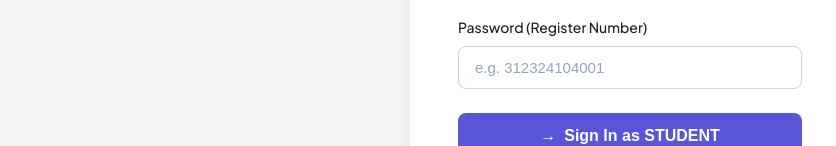
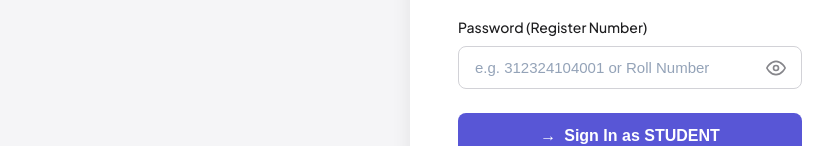
Before and after one commit to Santhosh-L-source/12_parameters, a React (Vite) app in the folder frontend-react/: page /login in a window 1280 px wide. Shown: the part 479-625 px from the top of the page, without its empty margins (10-846 px from the left). Built offline with nearby package versions, Linux system fonts and the light colour scheme; no server answers.

Commit message:
feat(auth): add password visibility eye toggle and enhance student password authentication

```diff
--- a/frontend-react/src/pages/Login.css
+++ b/frontend-react/src/pages/Login.css
@@ -132,6 +132,38 @@
 .login-card .form-group input:disabled {
   background: #f5f5f7 !important;
   cursor: not-allowed;
+}
+
+.password-input-wrapper {
+  position: relative;
+  width: 100%;
+  display: flex;
+  align-items: center;
+}
+
+.password-input-wrapper input {
+  padding-right: 44px !important;
+}
+
+.password-toggle-btn {
+  position: absolute;
+  right: 12px;
+  background: transparent;
+  border: none;
+  cursor: pointer;
+  color: #86868b;
+  display: flex;
+  align-items: center;
+  justify-content: center;
+  padding: 4px;
+  border-radius: 4px;
+  transition: color 0.2s, background-color 0.2s;
+  z-index: 2;
+}
+
+.password-toggle-btn:hover {
+  color: #1d1d1f;
+  background-color: #f5f5f7;
 }
 
 .login-btn {
--- a/frontend-react/src/pages/Login.jsx
+++ b/frontend-react/src/pages/Login.jsx
@@ -9,6 +9,7 @@
   const [roleMode, setRoleMode] = useState('student'); // 'student', 'mentor', 'admin'
   const [rollNumber, setRollNumber] = useState('');
   const [password, setPassword] = useState('');
+  const [showPassword, setShowPassword] = useState(false);
   const [error, setError] = useState('');
   const [success, setSuccess] = useState('');
   const [loading, setLoading] = useState(false);
@@ -151,14 +152,35 @@
               <label htmlFor="password">
                 {roleMode === 'student' ? 'Password (Register Number)' : 'Password'}
               </label>
+              <div className="password-input-wrapper">
                 <input
-                type="password"
+                  type={showPassword ? 'text' : 'password'}
                   id="password"
                   value={password}
                   onChange={(e) => setPassword(e.target.value)}
-                placeholder={roleMode === 'student' ? 'e.g. 312324104001' : 'Enter password'}
+                  placeholder={roleMode === 'student' ? 'e.g. 312324104001 or Roll Number' : 'Enter password'}
                   disabled={loading}
                 />
+                <button
+                  type="button"
+                  className="password-toggle-btn"
+                  onClick={() => setShowPassword(!showPassword)}
+                  title={showPassword ? 'Hide password' : 'Show password'}
+                  tabIndex={-1}
+                >
+                  {showPassword ? (
+                    <svg width="20" height="20" viewBox="0 0 24 24" fill="none" stroke="currentColor" strokeWidth="2" strokeLinecap="round" strokeLinejoin="round">
+                      <path d="M17.94 17.94A10.07 10.07 0 0 1 12 20c-7 0-11-8-11-8a18.45 18.45 0 0 1 5.06-5.94M9.9 4.24A9.12 9.12 0 0 1 12 4c7 0 11 8 11 8a18.5 18.5 0 0 1-2.16 3.19m-6.72-1.07a3 3 0 1 1-4.24-4.24"></path>
+                      <line x1="1" y1="1" x2="23" y2="23"></line>
+                    </svg>
+                  ) : (
+                    <svg width="20" height="20" viewBox="0 0 24 24" fill="none" stroke="currentColor" strokeWidth="2" strokeLinecap="round" strokeLinejoin="round">
+                      <path d="M1 12s4-8 11-8 11 8 11 8-4 8-11 8-11-8-11-8z"></path>
+                      <circle cx="12" cy="12" r="3"></circle>
+                    </svg>
+                  )}
+                </button>
+              </div>
             </div>
 
             <button type="submit" className="login-btn" disabled={loading}>
```
Also changed, not shown: 1 other file (tests, documents, lock files or other folders). Lines whose indentation alone changed are shown as unchanged.
